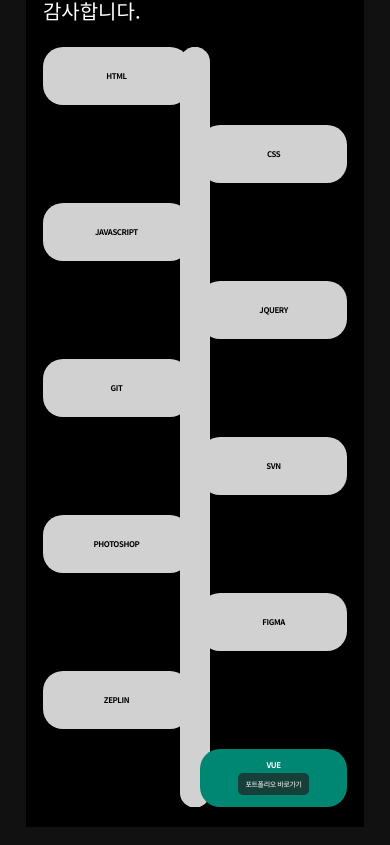
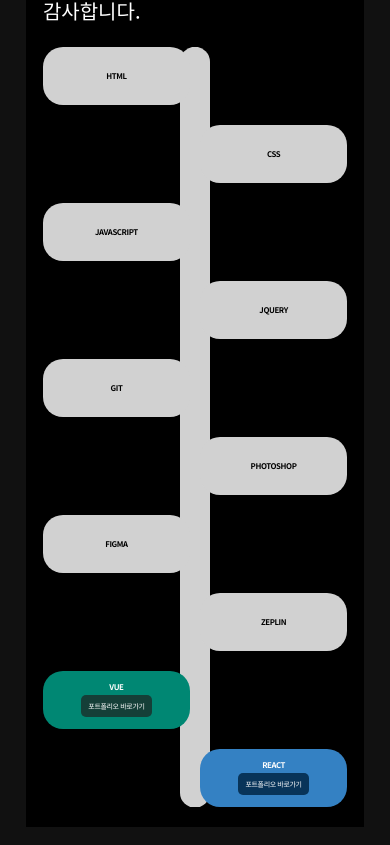
Before and after one commit to dohyunob99/port-vue, a Vue app: page / in a window 390 px wide. Shown: the part 1974-2819 px from the top of the page. Built offline with nearby package versions, Linux system fonts and the light colour scheme.

Commit message:
🥺 마무리 완료

```diff
--- a/src/components/Intro.vue
+++ b/src/components/Intro.vue
@@ -61,6 +61,7 @@
       font-weight: 900;
       text-transform: uppercase;
       letter-spacing: -0.05em;
+      color:#fff;
     }
 
     .exTxt {
@@ -141,4 +142,5 @@
     }
   }
 
+
 </style>
--- a/src/components/ProjectList.vue
+++ b/src/components/ProjectList.vue
@@ -322,13 +322,6 @@
     text-transform: uppercase;
     letter-spacing: -0.05em;
   }
-
-
-}
-
-.tableList td {
-  background: #111;
-  border-left: 1px solid #999;
 }
 
 .t_red {
@@ -383,7 +376,7 @@
     th {
       padding: 10px 15px;
       text-align: center;
-      font-size: 12px;
+      font-size: 14px;
       line-height: 16px;
       color: #18C3F5;
       border-bottom: 1px solid #999;
@@ -392,10 +385,12 @@
     td {
       padding: 10px 10px;
       text-align: center;
-      font-size: 12px;
+      font-size: 14px;
       line-height: 16px;
       color: #f5f5f5;
       border-bottom: 1px solid #999;
+      background: #111;
+      border-left: 1px solid #999;
 
       a img {
         width: 150px;
@@ -447,33 +442,8 @@
     /* IE6-9 */
   }
 
-  tbody {
-    th {
-      padding: 10px 15px;
-      text-align: center;
-      font-size: 12px;
-      line-height: 16px;
-      color: #18C3F5;
-      border-bottom: 1px solid #999;
-    }
-
-    td {
-      padding: 10px 10px;
-      text-align: center;
-      font-size: 12px;
-      line-height: 16px;
-      color: #f5f5f5;
-      border-bottom: 1px solid #999;
-
-      a img {
-        width: 150px;
-        height: 100px;
-      }
-    }
-
-    tr:nth-child(2n) {
-      background: #1a1a1a;
-    }
+  tbody tr:nth-child(2n) {
+    background: #1a1a1a;
   }
 }
 
@@ -503,6 +473,12 @@
     font-size: 13px;
     color: #abe500;
   }
+
+  .tableList tbody {
+    td, th {
+      font-size: 12px;
+    }
+  }
 }
 
 </style>
--- a/src/components/Skill.vue
+++ b/src/components/Skill.vue
@@ -14,7 +14,7 @@
                   퍼블리셔는 디자인과 개발 중간에 있어 커뮤니케이션이 중요하다고 생각합니다.<br>
                   프로젝트를 진행하다 보면 서로의 생각이 다른 경우도 있어 결과가 만족스럽지 않은 경우도 생기는데 어떤 업무를 시작하게 되면 커뮤니케이션을 많이 하면서 각자의 파트에서 만족스러운 결과가 나오도록 노력하는 편입니다.<br><br>
 
-                  항상 더 나은 결과물을 만들기 위해 끊임없이 고민하고 책임감을 가지고 최선을 다해 일하겠습니다.<br>
+                  항상 더 나은 결과물을 만들기 위해 끊임없이 고민하고 책임감을 가지고 일하겠습니다.<br>
                   감사합니다.
                 </div>
             </div>
@@ -24,13 +24,17 @@
               <li>Javascript</li>
               <li>Jquery</li>
               <li>Git</li>
-                <li>SVN</li>
               <li>PhotoShop</li>
               <li>Figma</li>
               <li>Zeplin</li>
-                <li>
+              <li class="vueLink">
                   <a href="https://nho-vue.netlify.app" target="_blank">VUE
-                        <span><em class="none">VUE 프레임워크(컴포넌트, SCSS) 사용하여<br> 동일한 포트폴리오를 만들었습니다. </em><em class="link">포트폴리오 바로가기</em></span>
+                      <span><em class="none">VUE 프레임워크(컴포넌트, SCSS) 사용하여<br/> 동일한 포트폴리오를 만들었습니다. </em><em class="link">포트폴리오 바로가기</em></span>
+                  </a>
+              </li>
+              <li class="raectLink">
+                  <a href="https://nho-react.netlify.app" target="_blank">REACT
+                      <span><em class="none">REACT 프레임워크(컴포넌트, SCSS) 사용하여<br/> 동일한 포트폴리오를 만들었습니다. </em><em class="link">포트폴리오 바로가기</em></span>
                   </a>
               </li>
             </ul>
@@ -273,7 +277,7 @@
         margin-top: 50px;
       }
 
-      a {
+      &.vueLink a {
         display: block;
         width: 100%;
         height: 100%;
@@ -295,6 +299,36 @@
           em.link {
             display: block;
             background: #153f38;
+            padding: 10px 15px;
+            border-radius: 5px;
+            font-size: 16px;
+            margin-top: 10px;
+          }
+        }
+      }
+
+      &.raectLink a {
+        display: block;
+        width: 100%;
+        height: 100%;
+        display: flex;
+        flex-direction: column;
+        align-items: center;
+        justify-content: center;
+        color: #fff;
+        background: #3481c3;
+
+        span {
+          display: block;
+          margin-top: 10px;
+          font-size: 1vw;
+          line-height: 1.4vw;
+          font-weight: 400;
+          padding: 0 20px;
+
+          em.link {
+            display: block;
+            background: #083459;
             padding: 10px 15px;
             border-radius: 5px;
             font-size: 16px;
@@ -337,7 +371,7 @@
     .cardList li {
       height: 15vw;
 
-      a span em {
+      &.vueLink a span em, &.raectLink a span em {
         display: none;
 
         &.link {
@@ -358,7 +392,7 @@
       margin-top: 20vw;
     }
 
-    a span em.link {
+    &.vueLink a span em.link, &.raectLink a span em.link {
       font-size: 1.8vw;
       padding: 1vw 2vw;
       margin-top: -1.5vw;
@@ -367,4 +401,5 @@
 }
 
 
+
 </style>
```
Lines whose indentation alone changed are shown as unchanged.
